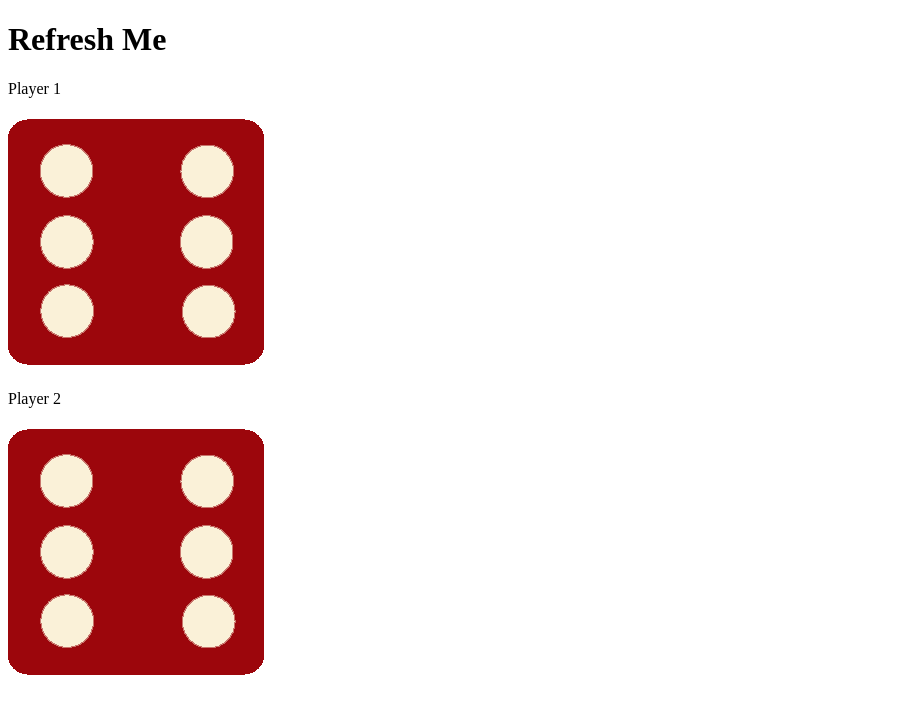
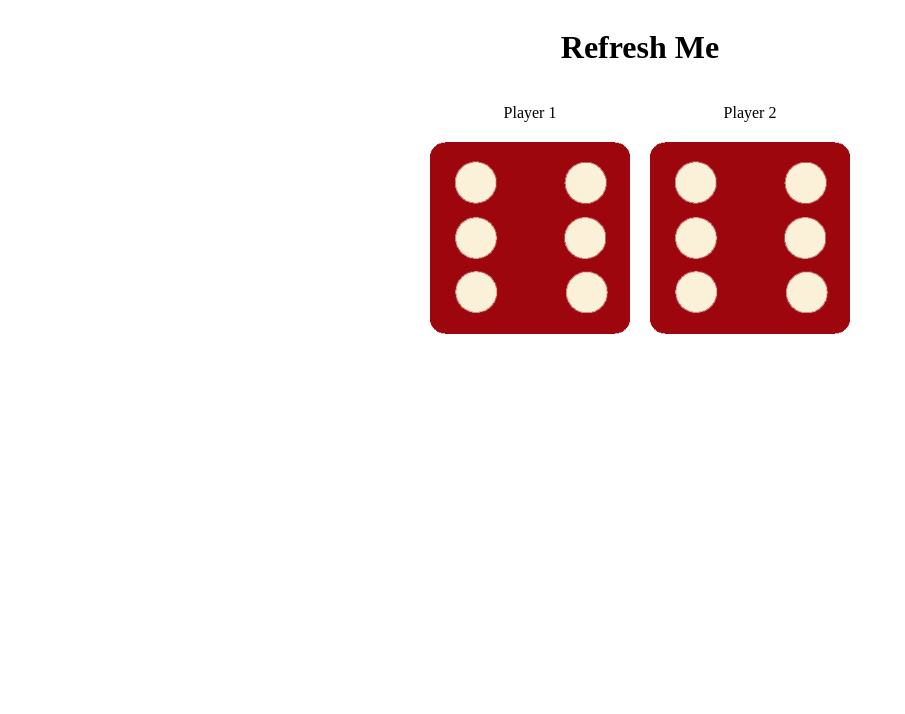
Before and after one commit to MauricioBurbano/The-Dice-Game, a plain HTML site: page index.html in a window 1280 px wide. Shown: the whole page, without its empty margins (0-905 px from the left). Drawn offline with Linux system fonts and the light colour scheme.

Commit message:
add styling

```diff
--- a/index.html
+++ b/index.html
@@ -4,13 +4,20 @@
     <meta charset="UTF-8">
     <meta name="viewport" content="width=device-width, initial-scale=1.0">
     <title>The Dice Game</title>
+    <link rel="stylesheet" href="style.css">
 </head>
 <body>
-    <h1></h1>
-    <p>Player 1</p>
-    <img id="one" alt="image of a dice">
-    <p>Player 2</p>
-    <img id="two" alt="image of a dice">
+    <div class="message"><h1></h1></div>
+    <div class="flex-container">
+        <div class="grid-container">
+            <div class="item"><p>Player 1</p></div>
+            <div class="item"><img id="one" src="" alt="image of a dice"></div>
+        </div>
+        <div class="grid-container">
+            <div class="item"><p>Player 2</p></div>
+            <div class="item"><img id="two" src="" alt="image of a dice"></div>
+        </div>
+    </div>
 
     <script src="script.js"></script>
 </body>
--- /dev/null
+++ b/style.css
@@ -0,0 +1,24 @@
+img {
+    width: 200px;
+    margin: 0px 10px;
+}
+
+.message {
+    display: flex;
+    justify-content: center;
+}
+
+.grid-container {
+    display: grid;
+    grid-template-rows: repeat(2 auto);
+}
+
+.item {
+    display: flex;
+    justify-content: center;
+}
+
+.flex-container {
+    display: flex;
+    justify-content: center;
+}
```
